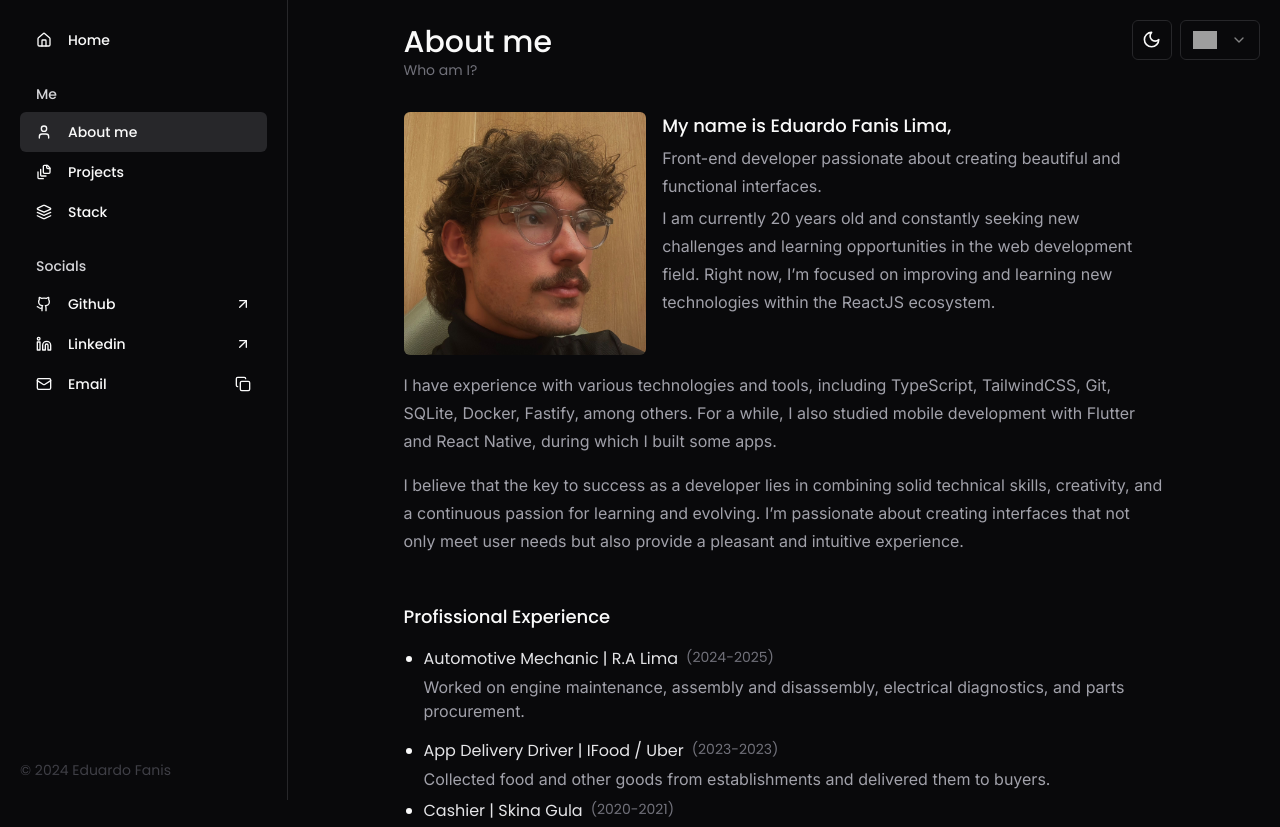
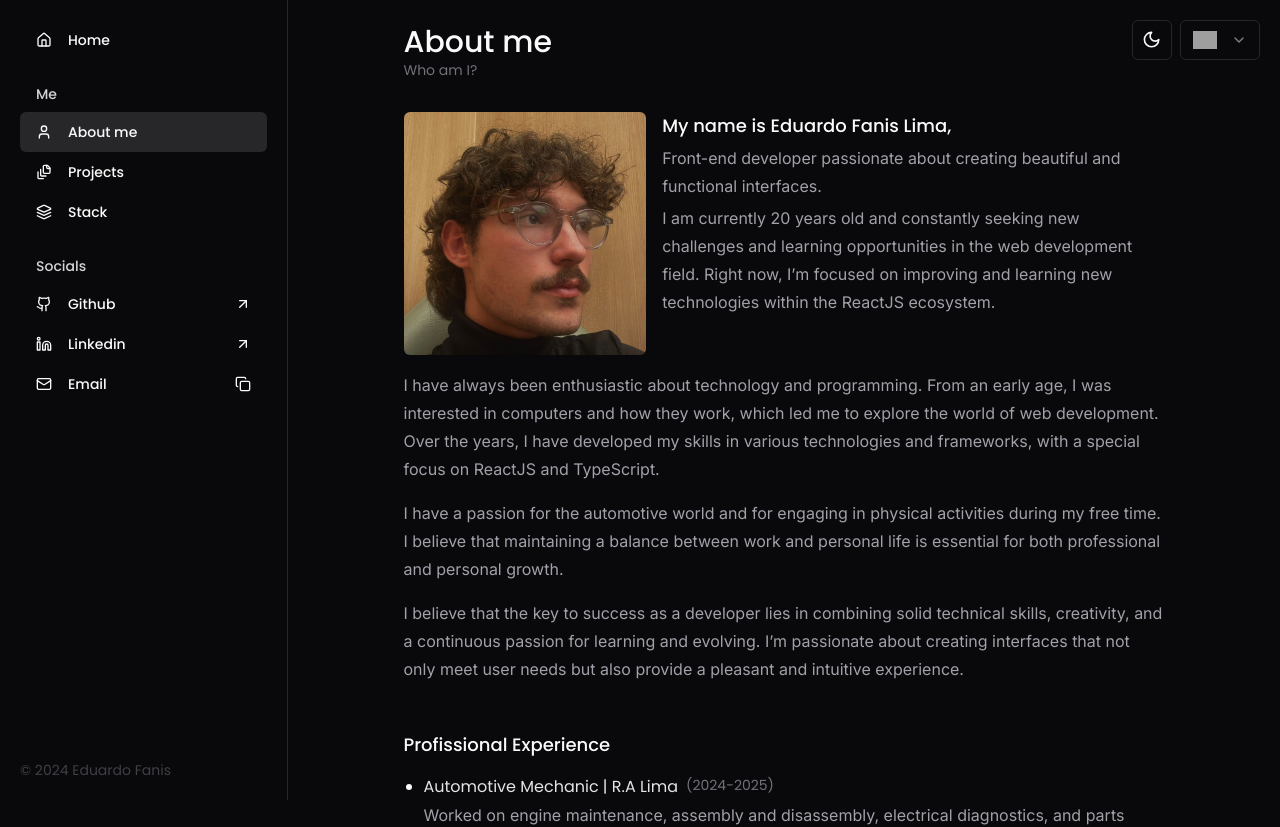
Before and after one commit to eduardofanis/eduardofanis.com, a React (Vite) app: page /aboutme in a window 1280 px wide. Shown: the top 827 px of the page. Built offline with nearby package versions, Linux system fonts and the light colour scheme; grey boxes are pictures that could not be loaded.

Commit message:
add text 5 on about me section, update about me home page

```diff
--- a/src/pages/Aboutme.tsx
+++ b/src/pages/Aboutme.tsx
@@ -35,6 +35,9 @@ export default function Aboutme() {
         </p>
         <p className="text-zinc-600 dark:text-zinc-400 leading-7 sm:col-span-3 font-text">
           {t("aboutMe.text4")}
+        </p>
+        <p className="text-zinc-600 dark:text-zinc-400 leading-7 sm:col-span-3 font-text">
+          {t("aboutMe.text5")}
         </p>
         <div className="sm:col-span-3 mt-8">
           <h2 className="text-lg font-medium mb-4">
--- a/src/translations/en-US/global.json
+++ b/src/translations/en-US/global.json
@@ -22,7 +22,7 @@
   "home": {
     "aboutMe": {
       "title": "About me",
-      "text": "Front-end Developer and UI Designer, passionate about creating beautiful, functional, and intuitive interfaces. I have experience with technologies such as ReactJS, TypeScript, TailwindCSS, Git, SQLite, Docker, Fastify, NextJS, etc. I am always looking for new challenges and believe that success in the field comes from a combination of good technical skills, creativity, and a constant desire to learn and evolve."
+      "text": "Front-end Developer & UI Designer passionate about technology, programming, and creating beautiful, functional, and intuitive interfaces. I’m 20 years old and always seeking new challenges, with a strong focus on the ReactJS ecosystem and continuous improvement of skills such as React, TypeScript, and other web development tools. From an early age, my interest in computers led me into the world of programming, and today I strive to maintain a healthy balance between career and personal life, dedicating my free time to the automotive world and physical activities. I believe that success comes from a combination of solid technical skills, creativity, and a constant drive to learn and evolve."
     },
     "myWork": {
       "title": "Check out my work"
@@ -41,8 +41,9 @@
     "myName": "My name is Eduardo Fanis Lima,",
     "text1": "Front-end developer passionate about creating beautiful and functional interfaces.",
     "text2": "I am currently 20 years old and constantly seeking new challenges and learning opportunities in the web development field. Right now, I’m focused on improving and learning new technologies within the ReactJS ecosystem.",
-    "text3": "I have experience with various technologies and tools, including TypeScript, TailwindCSS, Git, SQLite, Docker, Fastify, among others. For a while, I also studied mobile development with Flutter and React Native, during which I built some apps.",
-    "text4": "I believe that the key to success as a developer lies in combining solid technical skills, creativity, and a continuous passion for learning and evolving. I’m passionate about creating interfaces that not only meet user needs but also provide a pleasant and intuitive experience.",
+    "text3": "I have always been enthusiastic about technology and programming. From an early age, I was interested in computers and how they work, which led me to explore the world of web development. Over the years, I have developed my skills in various technologies and frameworks, with a special focus on ReactJS and TypeScript.",
+    "text4": "I have a passion for the automotive world and for engaging in physical activities during my free time. I believe that maintaining a balance between work and personal life is essential for both professional and personal growth.",
+    "text5": "I believe that the key to success as a developer lies in combining solid technical skills, creativity, and a continuous passion for learning and evolving. I’m passionate about creating interfaces that not only meet user needs but also provide a pleasant and intuitive experience.",
     "experience": "Profissional Experience",
     "courses": "Education, Courses and Certificates"
   },
--- a/src/translations/pt-BR/global.json
+++ b/src/translations/pt-BR/global.json
@@ -21,7 +21,7 @@
   "home": {
     "aboutMe": {
       "title": "Sobre mim",
-      "text": "Desenvolvedor Front-end e UI Designer, apaixonado por criar interfaces bonitas, funcionais e intuitivas. Tenho experiência com tecnologias como ReactJS, TypeScript, TailwindCSS, Git, SQLite, Docker, Fastify, NextJS, etc. Estou sempre em busca de novos desafios e acredito que o sucesso na área vem da combinação entre boas habilidades técnicas, criatividade e a vontade constante de aprender e evoluir."
+      "text": "Desenvolvedor Front-end & UI Designer apaixonado por tecnologia, programação e criação de interfaces bonitas, funcionais e intuitivas. Tenho 20 anos e estou sempre em busca de novos desafios, focado especialmente no ecossistema ReactJS e no aprimoramento contínuo de habilidades como React, TypeScript e outras ferramentas do desenvolvimento web. Desde cedo, meu interesse por computadores me levou ao mundo da programação, e hoje tento manter um equilíbrio saudável entre carreira e vida pessoal, dedicando meu tempo livre ao mundo automotivo e à prática de atividades físicas. Acredito que o sucesso vem da combinação entre habilidades técnicas, criatividade e a vontade constante de evoluir."
     },
     "myWork": {
       "title": "Conheça meu trabalho"
@@ -40,8 +40,9 @@
     "myName": "Eduardo Fanis Lima",
     "text1": "Desenvolvedor Front-end apaixonado por criar interfaces bonitas e funcionais.",
     "text2": "Atualmente tenho 20 anos e estou em busca de novos desafios e aprendizados na área de desenvolvimento web. No momento estou focado em aprimorar e aprender as novas tecnologias do ecossistema ReactJS.",
-    "text3": "Possuo experiência com diversas tecnologias e ferramentas, incluindo TypeScript, TailwindCSS, Git, SQLite, Docker, Fastify, entre outras. Por um tempo estudei desenvolvimento mobile com Flutter e React Native na qual desenvolvi alguns apps.",
-    "text4": "Acredito que a chave para o sucesso como desenvolvedor está na combinação de habilidades técnicas sólidas, criatividade e uma paixão constante por aprender e evoluir. Sou apaixonado em criar interfaces que não apenas atendam às necessidades dos usuários, mas que também proporcionem uma experiência agradável e intuitiva.",
+    "text3": "Sempre fui entusiasta por tecnologia e programação. Desde cedo, me interessei por computadores e como eles funcionam, o que me levou a explorar o mundo do desenvolvimento web. Ao longo dos anos, desenvolvi minhas habilidades em diversas tecnologias e frameworks, com um foco especial em ReactJS e TypeScript.",
+    "text4": "Tenho uma paixão pelo mundo automotivo e de praticar atividades fisícas no meu tempo livre. Acredito que manter um equilíbrio entre trabalho e vida pessoal é essencial para o crescimento profissional e pessoal.",
+    "text5": "Acredito que a chave para o sucesso como profissional está na combinação de habilidades técnicas sólidas, criatividade e uma paixão constante por aprender e evoluir. Sou apaixonado em criar interfaces que não apenas atendam às necessidades dos usuários, mas que também proporcionem uma experiência agradável e intuitiva.",
     "experience": "Experiência Profissional",
     "courses": "Formações, Cursos e Certificados"
   },
```
Also changed, not shown: 1 other file (tests, documents, lock files or other folders).
